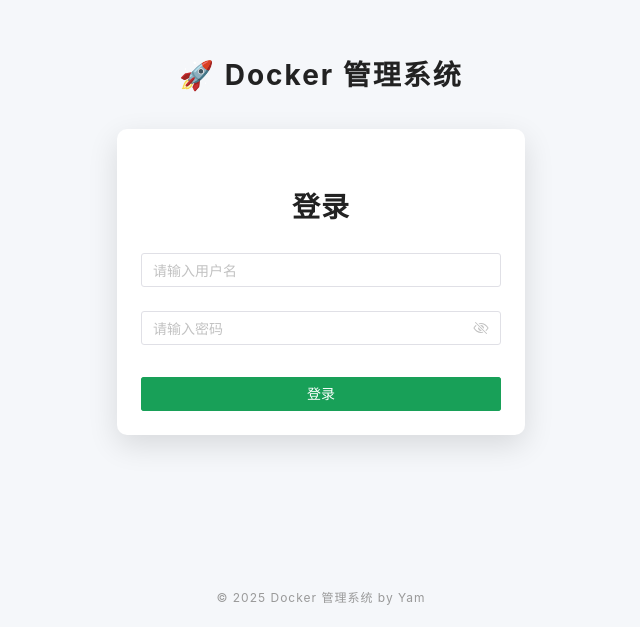
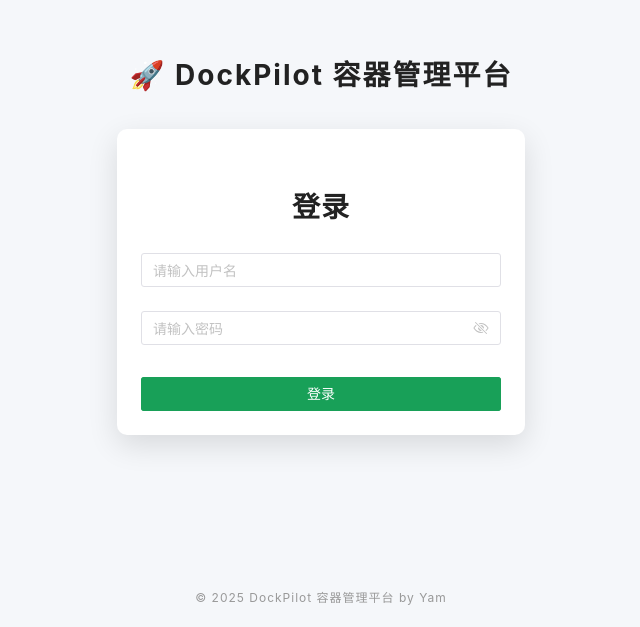
Before and after one commit to kidoneself/DockPilot, a Vue app in the folder dockpilot-frontend/: page /login in a window 1280 px wide. Shown: the part 173-800 px from the top of the page, without its empty margins (319-959 px from the left). Built offline with nearby package versions, Linux system fonts and the light colour scheme; no server answers; some icons are missing.

Commit message:
feat: 测试热更新功能 - 优化登录页面文字显示，更新品牌名称为DockPilot

```diff
--- a/dockpilot-frontend/src/views/user/UserLogin.vue
+++ b/dockpilot-frontend/src/views/user/UserLogin.vue
@@ -5,7 +5,7 @@
 
     <div class="login-content">
       <div class="login-logo">
-        🚀 Docker 管理系统
+        🚀 DockPilot 容器管理平台
       </div>
       <div :class="['login-box', { dark: isDark }]">
         <h2 class="login-title">登录</h2>
@@ -48,7 +48,7 @@
       </div>
     </div>
     <div class="page-footer">
-      © 2025 Docker 管理系统 by Yam
+      © 2025 DockPilot 容器管理平台 by Yam
     </div>
   </div>
 </template>
@@ -101,7 +101,7 @@
     })
     setToken(token)
     await userStore.fetchUserInfo()
-    message.success(`欢迎，${formValue.username}！`)
+    message.success(`欢迎回来，${formValue.username}！🎉`)
     router.push('/')
   } catch (error) {
     if (error instanceof Error) {
```
